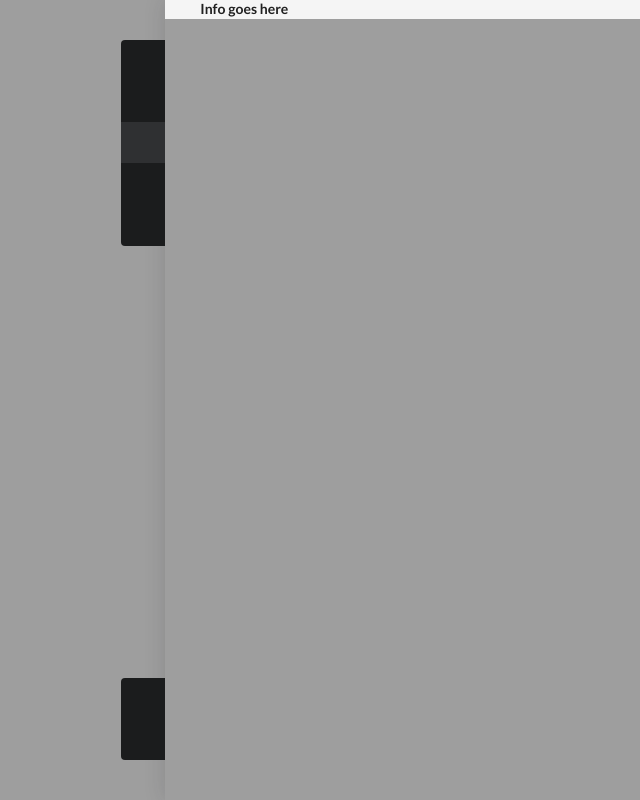
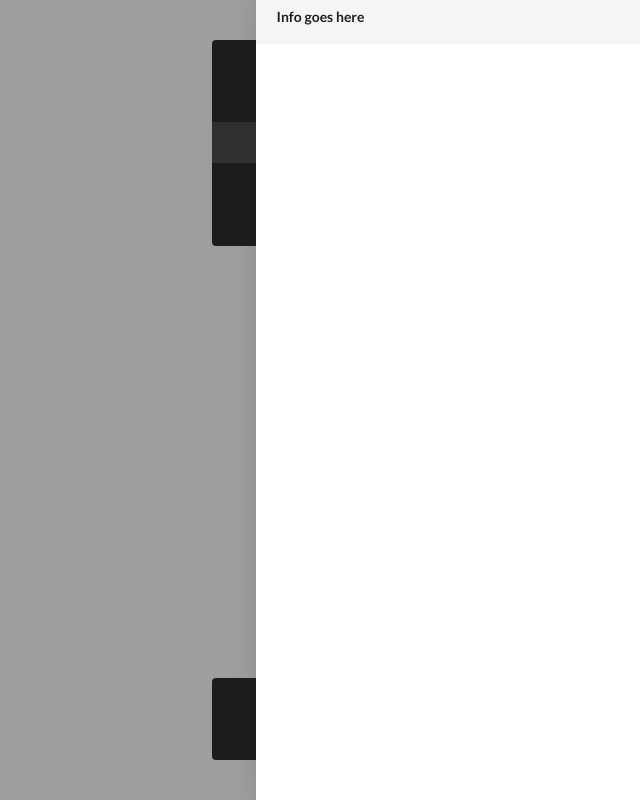
Before and after one commit to andrewrobot/soil-app, a plain HTML site: page test.html in a window 1280 px wide. Both pictures are taken after a click on the element 1258 px from the left and 142 px from the top of the page. Shown: the whole page, without its empty margins (640-1280 px from the left). Drawn offline with nearby package versions, Linux system fonts and the light colour scheme; files that its build step writes are made by us from their sources; files whose address does not match are found by name; a web font is replaced by a local one.

Commit message:
Update test.css

```diff
--- a/test.css
+++ b/test.css
@@ -1,7 +1,7 @@
 .map {
     bottom: 0;
+    height: 100%;
     width: 100%;
-    height: 100%;
     z-index: 0;
 }
 
@@ -27,19 +27,45 @@
     border-bottom-right-radius: 0;
 }
 
-.sidebar-panel > * {
-    background-color: #f5f5f5;
-    border-color: #ddd;
+.sidebar-panel {
+    background-color: white;
     color: #333;
+    height: 100% !important;
+    width: 100% !important;
 }
 
-.sidebar-panel-heading {}
+.ui.container {
+}
 
-/*
-.sidebar-panel-icon:hover {
+.sidebar-panel-heading {
+    background-color: #f5f5f5;
+    padding: 10px;
+    position: relative;
+    width: 100%;
+}
+
+.sidebar-panel-title {
+    display: inline-block;
+    margin-bottom: 0px;
+}
+
+.sidebar-panel-icon {
+    box-shadow: none;
+    border: none;
     cursor: pointer;
+    display: block;
+    float: right;
+    top: 0;
+    right: 0;
 }
-*/
+
+/*.disabled.remove.icon::before::hover {
+    color: #333;
+}*/
+
+.sidebar-panel-icon .ui.basic.button {
+    box-shadow: 0px 0px 0px 0px;
+}
 
 .sidebar-panel-body {
     background-color: white;
@@ -48,21 +74,8 @@
 }
 
 
-/*
-.ui.pusher {
-    bottom: 0;
-    width: 100%;
-    height: 100%;
-}
-*/
-
-
-/*
-.sidebar-panel-icon {
-    display: inline-block;
-    right: 0;
-}
-
-sidebar-panel-title {
-    width: 90%;
-}*/
+#sidebar, .ui.sidebar.right.overlay{
+    border-color: #333;
+    border-width: 5px;
+    width: 30% !important/*;
+*/}
```
